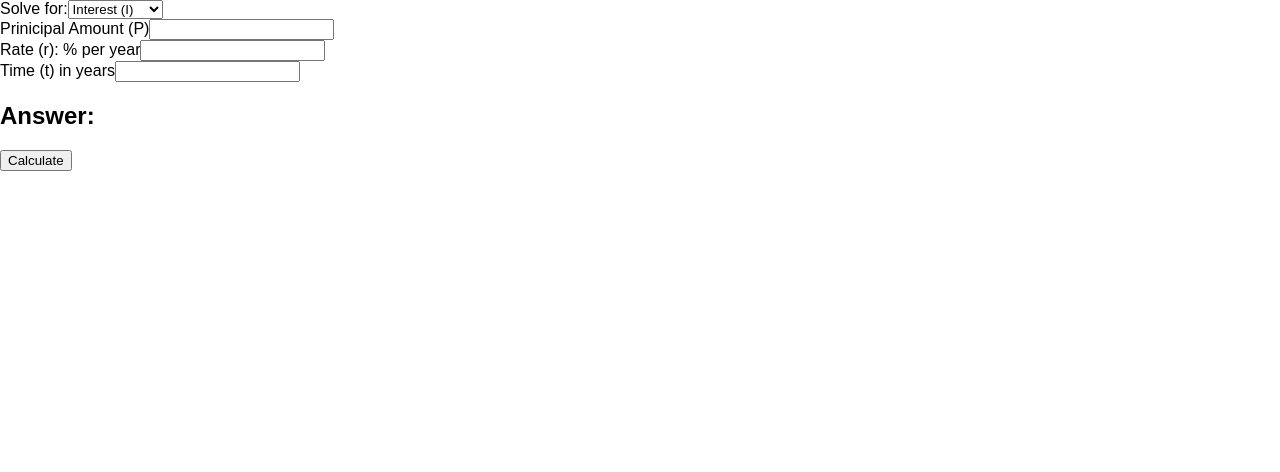
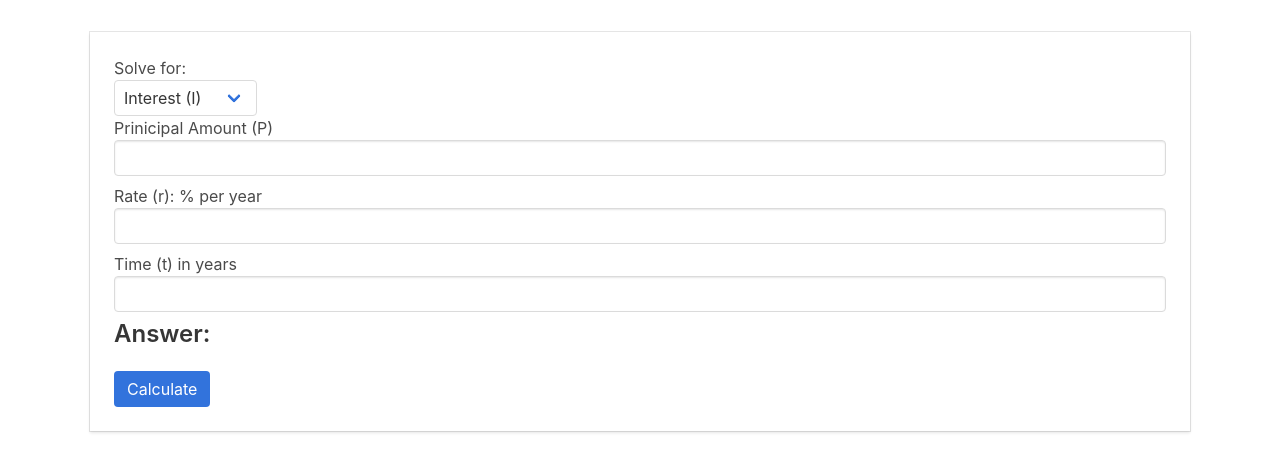
Before and after one commit to jonathanfrancisco/interest-calculator, a React (Create React App) app: page / in a window 1280 px wide. Shown: the top 472 px of the page. Built offline with nearby package versions, Linux system fonts and the light colour scheme.

Commit message:
Add css classes to style

```diff
--- /dev/null
+++ b/src/components/AnswerDisplay/AnswerDisplay.css
@@ -0,0 +1,7 @@
+.interest-calculator__answer-display > * {
+    display: inline-block;
+}
+
+.interest-calculator__answer-display h4 {
+    margin-right: 5px;
+}
--- a/src/components/AnswerDisplay/AnswerDisplay.js
+++ b/src/components/AnswerDisplay/AnswerDisplay.js
@@ -1,15 +1,11 @@
-
-
-
-
 import React from 'react';
-
+import './AnswerDisplay.css';
 
 const AnswerDisplay  = (props) => {
     return (
         <div className='interest-calculator__answer-display'>
-            <h2>Answer:</h2>
-            <p>{props.answer}</p>
+          <h4 class="title is-4">Answer:</h4>
+          <h5 class="subtitle is-5">{props.answer}</h5>
         </div>
     );
 }
--- /dev/null
+++ b/src/components/InputDisplay/InputDisplay.css
@@ -0,0 +1,3 @@
+.interest-calculator__input-display input {
+    margin-bottom: 8px;
+}
--- a/src/components/InputDisplay/InputDisplay.js
+++ b/src/components/InputDisplay/InputDisplay.js
@@ -2,6 +2,8 @@
 
 
 import React from 'react';
+
+import './InputDisplay.css';
 
 
 const InputDisplay = (props) => {
@@ -14,54 +16,54 @@ const InputDisplay = (props) => {
 
     if(props.solveFor === 'interest')
         return (
-            <div className='interst-calculator__input-display'>
+            <div className='interest-calculator__input-display'>
                 <label>Prinicipal Amount (P)</label>
-                <input required onChange={onPrincipalChange} value={principal} name='principal' type='number' />
+                <input className='input' required onChange={onPrincipalChange} value={principal} name='principal' type='number' />
                 <br />
                 <label>Rate (r): % per year</label>
-                <input required onChange={onRateChange} value={rate} name='rate' type='number' />
+                <input className='input' required onChange={onRateChange} value={rate} name='rate' type='number' />
                 <br />
                 <label>Time (t) in years</label>
-                <input required onChange={onTimeChange} value={time} name='time' type='number' />
+                <input className='input' required onChange={onTimeChange} value={time} name='time' type='number' />
             </div>
         );
     else if(props.solveFor === 'principal')
         return (
             <div className='interest-calculator__input-display'>
                 <label>Total Amount (A)</label>
-                <input required onChange={onTotalAmountChange} value={totalAmount}name='amount' type='number' />
+                <input className='input' required onChange={onTotalAmountChange} value={totalAmount}name='amount' type='number' />
                 <br />
                 <label>Rate (r): % per year</label>
-                <input required onChange={onRateChange} value={rate} name='rate' type='number' />
+                <input className='input' required onChange={onRateChange} value={rate} name='rate' type='number' />
                 <br />
                 <label>Time (t) in years</label>
-                <input required onChange={onTimeChange} value={time} name='time' type='number' />
+                <input className='input' required onChange={onTimeChange} value={time} name='time' type='number' />
             </div>
         );
     else if(props.solveFor === 'rate')
         return (
             <div className='interest-calculator__input-display'>
                 <label>Prinicipal Amount (P)</label>
-                <input required onChange={onPrincipalChange} value={principal} name='principal' type='number' />
+                <input className='input' required onChange={onPrincipalChange} value={principal} name='principal' type='number' />
                 <br />
                 <label>Total Amount (A)</label>
-                <input required onChange={onTotalAmountChange} value={totalAmount}name='amount' type='number' />
+                <input className='input' required onChange={onTotalAmountChange} value={totalAmount}name='amount' type='number' />
                 <br />
                 <label>Time (t) in years</label>
-                <input required onChange={onTimeChange} value={time}name='time' type='number' />
+                <input className='input' required onChange={onTimeChange} value={time}name='time' type='number' />
             </div>
         );
     else if(props.solveFor === 'time')
         return (
             <div className='interest-calculator__input-display'>
                 <label>Prinicipal Amount (P)</label>
-                <input required onChange={onPrincipalChange} value={principal} name='principal' type='number' />
+                <input className='input' required onChange={onPrincipalChange} value={principal} name='principal' type='number' />
                 <br />
                 <label>Total Amount (A)</label>
-                <input required onChange={onTotalAmountChange} value={totalAmount} name='amount' type='number' />
+                <input className='input' required onChange={onTotalAmountChange} value={totalAmount} name='amount' type='number' />
                 <br />
                 <label>Rate (r): % per year</label>
-                <input required onChange={onRateChange} value={rate} name='rate' type='number' />
+                <input className='input' required onChange={onRateChange} value={rate} name='rate' type='number' />
                 <br />
             </div>
         );
--- /dev/null
+++ b/src/components/InterestCalculator/InterestCalculator.css
@@ -0,0 +1,5 @@
+.interest-calculator {
+    width: 100%;
+    max-width: 1100px;
+    margin: 2em auto 0;
+}
--- a/src/components/InterestCalculator/InterestCalculator.js
+++ b/src/components/InterestCalculator/InterestCalculator.js
@@ -1,8 +1,17 @@
 
 import React, {Component} from 'react';
+
+// COMPONENTS
 import InputDisplay from '../InputDisplay/InputDisplay.js';
 import SolveForDisplay from '../SolveForDisplay/SolveForDisplay.js';
 import AnswerDisplay from '../AnswerDisplay/AnswerDisplay.js';
+
+// CSS
+
+
+import '../../bulma.css';
+import './InterestCalculator.css';
+
 
 class InterestCalculator extends Component {
 
@@ -103,7 +112,8 @@ class InterestCalculator extends Component {
 
     render() {
         return (
-            <div className='interest-calculator'>
+            <div className='interest-calculator card'>
+                <div className='card-content'>
                     <form onSubmit={this.handleCalculate}>
                         <SolveForDisplay onSolveForChange={this.handleSolveForChange}/>
                         <InputDisplay solveFor={this.state.solveFor}
@@ -117,8 +127,9 @@ class InterestCalculator extends Component {
                                     onTotalAmountChange={this.handleTotalAmountChange}
                         />
                         <AnswerDisplay answer={this.state.answer} />
-                    <button>Calculate</button>
+                        <input className='button is-link' type="submit" value="Calculate"></input>
                     </form>
+                </div>
             </div>
         );
     }
--- a/src/components/SolveForDisplay/SolveForDisplay.js
+++ b/src/components/SolveForDisplay/SolveForDisplay.js
@@ -4,8 +4,9 @@ import React from 'react';
 
 const SolveForDisplay = (props) => {
     return (
-        <div className='interest-calculator__solve-for-display'>
-            <label>Solve for:</label>
+        <React.Fragment>
+        <p>Solve for:</p>
+        <div className='interest-calculator__solve-for-display select'>
             <select onChange={props.onSolveForChange}>
                 <option value='interest'>Interest (I)</option>
                 <option value='principal'>Principal (P)</option>
@@ -13,6 +14,7 @@ const SolveForDisplay = (props) => {
                 <option value='time'>Time (t)</option>
             </select>
         </div>
+        </React.Fragment>
     );
 }
 
```
Lines whose indentation alone changed are shown as unchanged.
